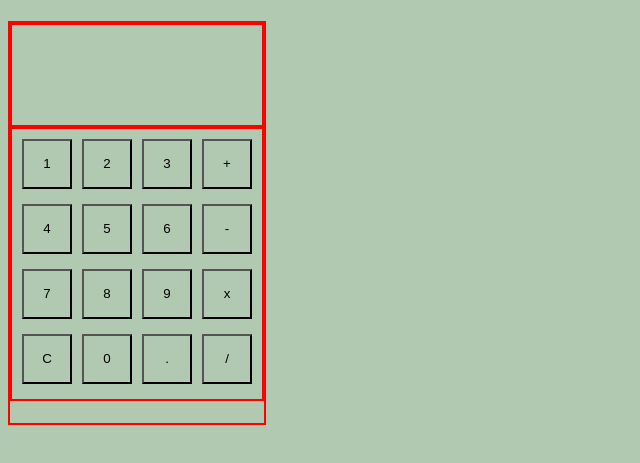
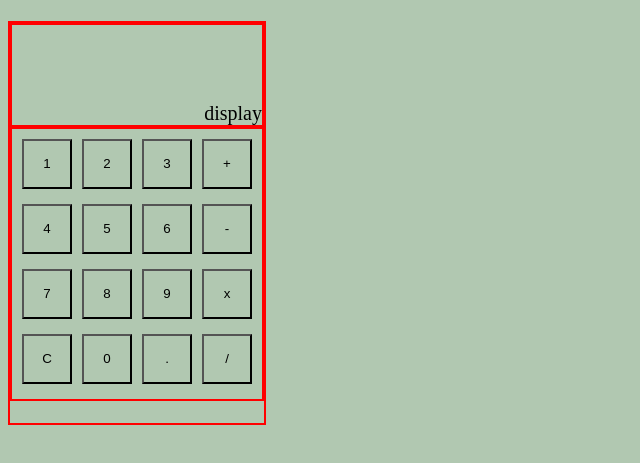
Before and after one commit to CassieV81/Calculator, a plain HTML site: page index.html in a window 1280 px wide. Shown: the part 59-522 px from the top of the page, without its empty margins (0-640 px from the left). Drawn offline with Linux system fonts and the light colour scheme.

Commit message:
Adjust display content

```diff
--- a/index.html
+++ b/index.html
@@ -13,7 +13,7 @@
 
     <div id="calculator">
         <div id="display">
-
+            display
         </div>
         <div id="buttons">
             <button id="button">1</button> <button id="button">2</button> <button id="button">3</button> <button id="button">+</button> <button id="button">4</button> <button id="button">5</button> <button id="button">6</button> <button id="button">-</button> <button id="button">7</button> <button id="button">8</button> <button id="button">9</button> <button id="button">x</button> <button id="button">C</button> <button id="button">0</button> <button id="button">.</button> <button id="button">/</button>
--- a/style.css
+++ b/style.css
@@ -15,6 +15,10 @@
     border: 2px solid red;
     height: 100px;
     width: 250px;
+    display: flex;
+    justify-content: flex-end;
+    align-items: flex-end;
+    font-size: 20px;
 }
 
 #buttons {
```
